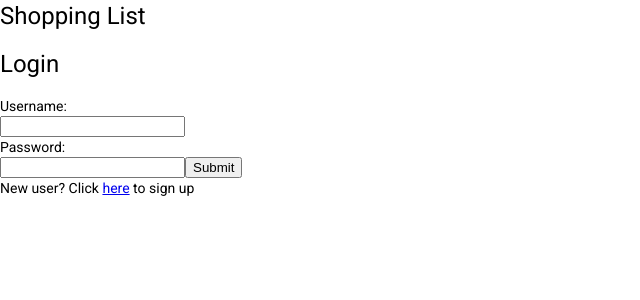
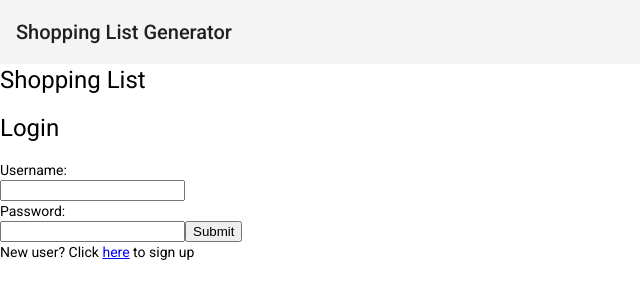
Before and after one commit to gsloup/shopping-list-angular-app, an Angular app: page /login in a window 1280 px wide. Shown: the top 300 px of the page, without its empty margins (0-640 px from the left). Built offline with nearby package versions, Linux system fonts and the light colour scheme.

Commit message:
adds generic toolbar

```diff
--- a/src/app/app.component.html
+++ b/src/app/app.component.html
@@ -1,5 +1,9 @@
+<mat-toolbar>
+    <span>Shopping List Generator</span>
+    <button *ngIf='user' (click)=logout()>Log Out</button>
+</mat-toolbar>
 <h1>Shopping List</h1>
-<button *ngIf='user' (click)=logout()>Log Out</button>
+
 
 
 <router-outlet></router-outlet>
```
